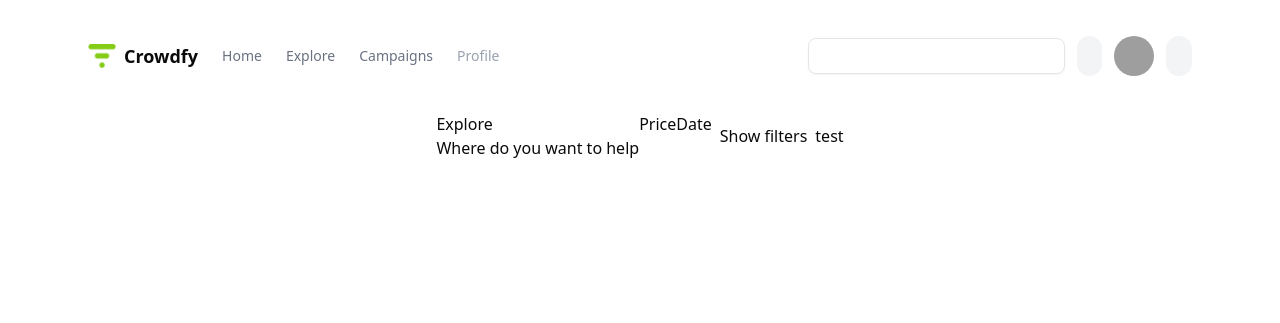
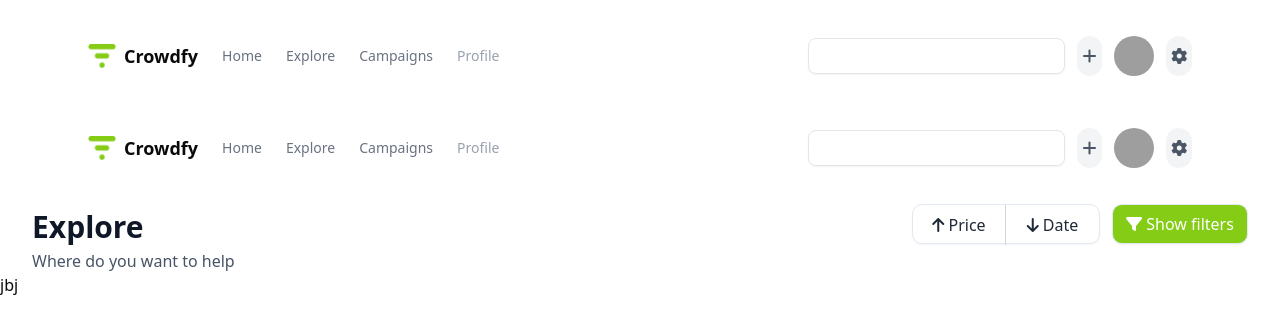
Before and after one commit to GoodFe11ow/CHADcn, a Vue app: page /explore in a window 1280 px wide. Shown: the top 323 px of the page. Built offline with nearby package versions, Linux system fonts and the light colour scheme; grey boxes are pictures that could not be loaded.

Commit message:
Finished Explore Heading and started Explore Navigation

```diff
--- a/index.html
+++ b/index.html
@@ -9,5 +9,6 @@
   <body>
     <div id="app"></div>
     <script type="module" src="/src/main.js"></script>
+    <script src="https://kit.fontawesome.com/9d9e69a6c8.js" crossorigin="anonymous"></script>
   </body>
 </html>
--- a/src/App.vue
+++ b/src/App.vue
@@ -2,6 +2,7 @@
   import Header from './components/Header.vue'
   import Footer from './components/Footer.vue'
   import Explore from './Views/Explore.vue';
+  import ExploreNav from './components/exploreNav.vue';
 </script>
 
 <template>
--- a/src/Views/Explore.vue
+++ b/src/Views/Explore.vue
@@ -1,7 +1,13 @@
 <template>
+  <Header />
   <exploreHeading />
+  <exploreNav />
+  <Footer />
 </template>
 
 <script setup>
+import Header from '@/components/Header.vue';
 import exploreHeading from '@/components/exploreHeading.vue';
+import exploreNav from '@/components/exploreNav.vue';
+import Footer from '@/components/Footer.vue';
 </script>
--- a/src/components/exploreHeading.vue
+++ b/src/components/exploreHeading.vue
@@ -1,17 +1,27 @@
 <template>
-  <div class="pr-8 pl-8 flex justify-center items-center">
-    <div class="flex flex-row">
+  <div class="pr-8 pl-8 flex justify-center">
+    <div class="flex flex-row w-full justify-between">
       <div>
-        <h4>Explore</h4>
-        <p>Where do you want to help</p>
+        <h4 class="font-inter font-semibold text-[30px] text-[#101828]">Explore</h4>
+        <p class="font-plus-jakarta font-normal text-[16px] leading-[24px] text-[#475467]">
+          Where do you want to help
+        </p>
       </div>
-      <div class="flex flex-row gap-2">
-        <div>
-          <button>Price</button>
-          <button>Date</button>
+      <div class="flex flex-row gap-3">
+        <div class="flex flex-row gap-0 w-[188px] text-[#1F2937] h-[40px] rounded-lg border border-[#E2E8F0] shadow-[0px_1px_2px_0px_#1018280D]">
+          <button class="border-r border-[#D0D5DD] w-24 h-10">
+            <i class="fa-solid fa-arrow-up"></i>
+            Price
+          </button>
+          <button class=" w-24 h-10 text-[#1F2937]">
+            <i class="fa-solid fa-arrow-down"></i>
+            Date
+          </button>
         </div>
-        <button>Show filters</button>
-        <button>test</button>
+        <button class="w-[136px] h-[40px] text-white bg-[#84CC16] rounded-lg border border-[#E2E8F0] shadow-[0px_1px_2px_0px_#1018280D]">
+          <i class="fa-solid fa-filter"></i>
+          Show filters
+        </button>
       </div>
     </div>
   </div>
--- /dev/null
+++ b/src/components/exploreNav.vue
@@ -0,0 +1,3 @@
+<template>
+    jbj
+</template>
```
